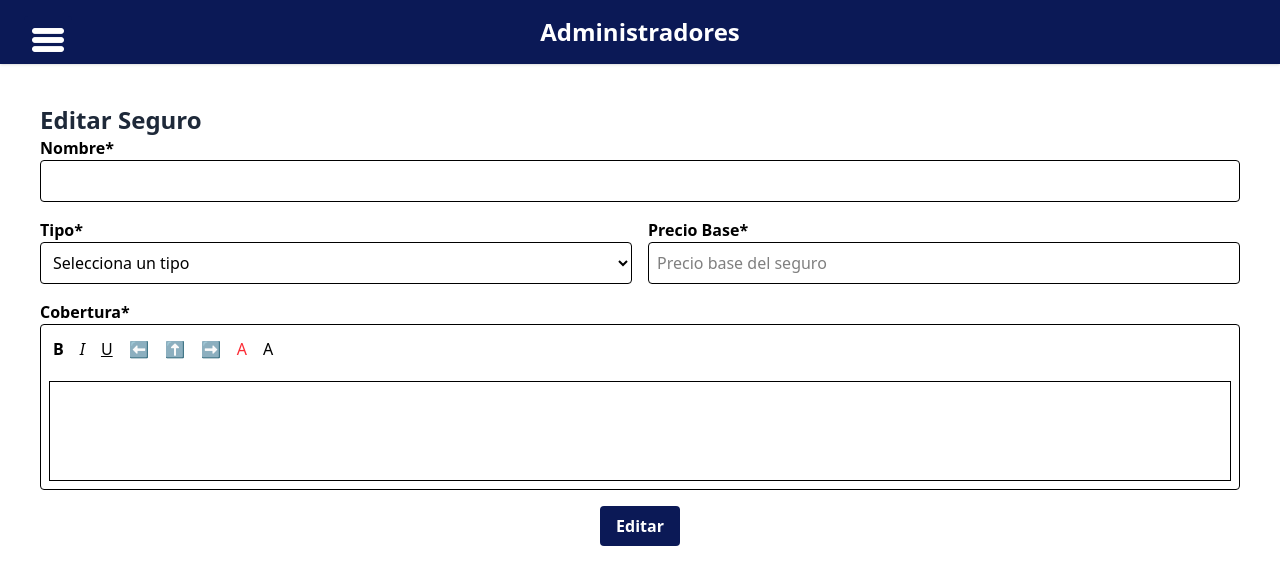
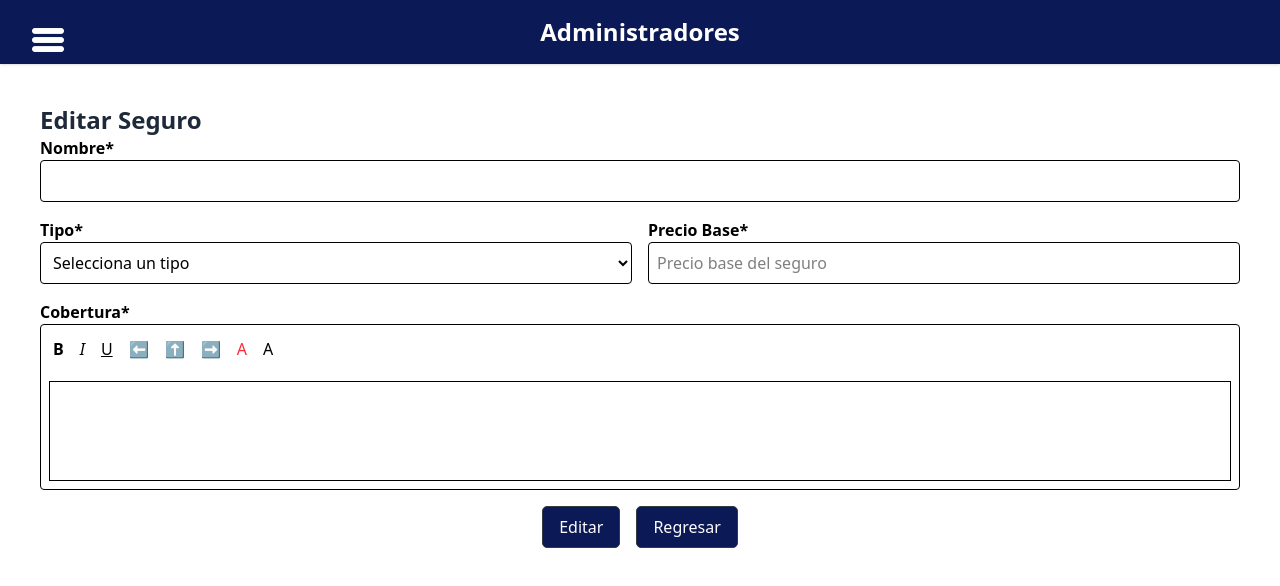
Before and after one commit to Christian20233tn137/multi_aseguradora, a React (Vite) app: page /aseguradoras/seguros/editar/1 in a window 1280 px wide. Shown: the top 586 px of the page. Built offline with nearby package versions, Linux system fonts and the light colour scheme; sample sign-in values are in the browser's storage; the HTML template or start-up script is replaced by a standard one.

Commit message:
Botones y colores

```diff
--- a/src/components/AdminViews/Views/AgregarSeguros.jsx
+++ b/src/components/AdminViews/Views/AgregarSeguros.jsx
@@ -212,8 +212,8 @@ const AgregarSeguro = () => {
         </div>
       </div>
 
-      {/* Botón Agregar */}
-      <div className="col-span-2 flex items-center justify-center mt-4">
+      {/* Botones Agregar y Regresar */}
+      <div className="col-span-2 flex items-center justify-center mt-4 space-x-4">
         <button
           type="button"
           className="text-white font-bold py-2 px-4 botones focus:outline-none focus:shadow-outline"
@@ -221,6 +221,13 @@ const AgregarSeguro = () => {
         >
           Agregar
         </button>
+        <button
+          type="button"
+          className="text-white font-bold py-2 px-4 botones focus:outline-none focus:shadow-outline"
+          onClick={() => navigate(-1)} // Regresar a la página anterior
+        >
+          Regresar
+        </button>
       </div>
     </div>
   );
--- a/src/components/AdminViews/Views/DocumentViewer.jsx
+++ b/src/components/AdminViews/Views/DocumentViewer.jsx
@@ -175,7 +175,7 @@ const DocumentViewer = () => {
         </button>
         <button
           type="button"
-          className="w-32 text-white py-2 rounded-md bg-gray-500 hover:bg-gray-600"
+          className="w-32 text-white py-2 rounded-md botones"
           onClick={() => navigate(-1, { state: { id: id, } })}
         >
           Regresar
--- a/src/components/AdminViews/Views/EditarAseguradora.jsx
+++ b/src/components/AdminViews/Views/EditarAseguradora.jsx
@@ -440,13 +440,20 @@ const EditarAseguradora = () => {
               <p className="text-red-500 text-xs mt-1">{errors.informacion}</p>
             )}
           </div>
-          <div className="col-span-2 flex items-center justify-center">
+          <div className="col-span-2 flex items-center justify-center space-x-4">
             <button
               type="button"
               className="botones text-white font-bold py-2 px-4 rounded focus:outline-none focus:shadow-outline"
               onClick={showEditAlert}
             >
               Guardar
+            </button>
+            <button
+              type="button"
+              className="botones text-white font-bold py-2 px-4 rounded focus:outline-none focus:shadow-outline"
+              onClick={() => navigate(-1)} // Regresar a la página anterior
+            >
+              Regresar
             </button>
           </div>
         </form>
--- a/src/components/AdminViews/Views/EditarSeguro.jsx
+++ b/src/components/AdminViews/Views/EditarSeguro.jsx
@@ -57,7 +57,6 @@ const EditarSeguro = () => {
     document.execCommand(command, false, value);
   };
 
-
   const editarSeguro = async () => {
     // Validación de campos requeridos
     if (!nombre || !cobertura || !tipo || !precioBase || !idAseguradora) {
@@ -108,7 +107,6 @@ const EditarSeguro = () => {
         swalWithTailwindButtons.close();
     }
 };
-
 
   const confirmarEditar = () => {
     swalWithTailwindButtons.fire({
@@ -211,15 +209,23 @@ const EditarSeguro = () => {
         </div>
       </div>
 
-      {/* Botón Editar */}
-      <div className="col-span-2 flex items-center justify-center mt-4">
+      {/* Botones Editar y Regresar */}
+      <div className="flex items-center justify-center mt-4 space-x-4">
         <button
-          type="button"
-          className="text-white font-bold py-2 px-4 rounded focus:outline-none focus:shadow-outline"
+
+          className="px-4 py-2 botones text-white rounded"
           style={{ backgroundColor: "#0B1956" }}
           onClick={confirmarEditar}
         >
           Editar
+        </button>
+        <button
+
+          className="px-4 py-2 botones text-white rounded"
+          style={{ backgroundColor: "#0B1956" }}
+          onClick={() => navigate(-1)}
+        >
+          Regresar
         </button>
       </div>
     </div>
--- a/src/components/AdminViews/Views/SolicitudDocumentos.jsx
+++ b/src/components/AdminViews/Views/SolicitudDocumentos.jsx
@@ -311,7 +311,7 @@ const SolicitudDocumentos = () => {
         </button>
         <button
           type="button"
-          className="w-30 text-white py-2 px-4 rounded-md bg-gray-500 hover:bg-gray-600"
+          className="w-30 text-white py-2 px-4 rounded-md botones"
           onClick={() => navigate(-1)}
         >
           Regresar
```
